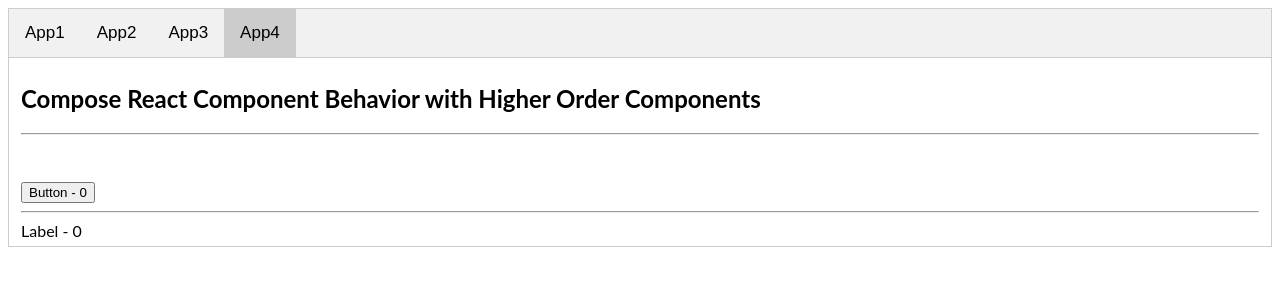
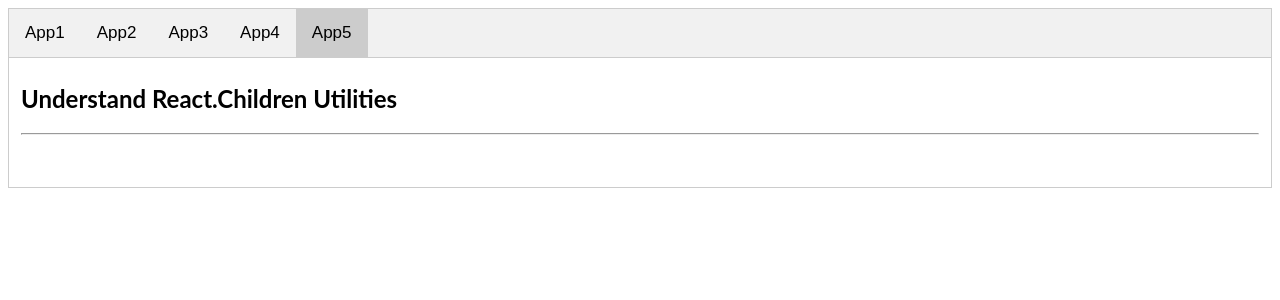
Before and after one commit to anderson-amorim/egghead-react, a React (Create React App) app: page / in a window 1280 px wide. Shown: the top 300 px of the page. Built offline with nearby package versions, Linux system fonts and the light colour scheme; no server answers.

Commit message:
nderstand React.Children Utilities

```diff
--- a/public/index.html
+++ b/public/index.html
@@ -56,7 +56,8 @@
     <button class="tablinks" onclick="openTab(event, 'app1')">App1</button>
     <button class="tablinks" onclick="openTab(event, 'app2')">App2</button>
     <button class="tablinks" onclick="openTab(event, 'app3')">App3</button>
-    <button class="tablinks" onclick="openTab(event, 'app4')" id="defaultOpen">App4</button>
+    <button class="tablinks" onclick="openTab(event, 'app4')">App4</button>
+    <button class="tablinks" onclick="openTab(event, 'app5')" id="defaultOpen">App5</button>
   </div>
 
   <div id="app1" class="tabcontent">
@@ -75,6 +76,9 @@
     <div id="root4"></div>
   </div>
 
+  <div id="app5" class="tabcontent">
+    <div id="root5"></div>
+  </div>
 
   <script>
     function openTab(evt, cityName) {
--- /dev/null
+++ b/src/App5.js
@@ -0,0 +1,33 @@
+import React, { Component } from 'react';
+
+class App5 extends Component {
+    render() {
+        return (
+            <div>
+                <h2>Understand React.Children Utilities</h2><hr /><br /><br />
+                <Parent>
+                    <div className="childA"></div>
+                    <div className="childB"></div>
+                    <div className="childC"></div>
+                    <div className="childD"></div>
+                </Parent>
+
+            </div>
+        );
+    }
+}
+
+class Parent extends Component {
+    render() {
+        let itemsMap = React.Children.map(this.props.children, child => child);
+        console.log(itemsMap);
+
+        let itemsToArray = React.Children.toArray(this.props.children);
+        console.log(itemsToArray)
+
+        let itemsForEach = React.Children.forEach(this.props.children, child => console.log(child.props.className));
+        return null;
+    }
+}
+
+export default App5;
--- a/src/index.js
+++ b/src/index.js
@@ -4,6 +4,7 @@ import App from './App';
 import App2 from './App2';
 import App3 from './App3';
 import App4 from './App4';
+import App5 from './App5';
 
 ReactDOM.render(
   <App txt="I've come to talk with you again" cat={5} />, document.getElementById('root'));
@@ -13,3 +14,5 @@ ReactDOM.render(
   <App3 />, document.getElementById('root3'));
 ReactDOM.render(
   <App4 />, document.getElementById('root4'));
+ReactDOM.render(
+  <App5 />, document.getElementById('root5'));
```
